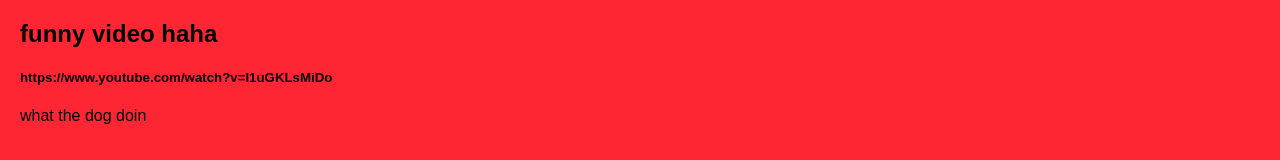
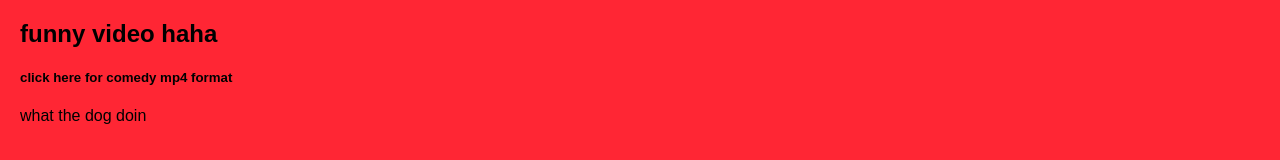
Before and after one commit to dnoyes801/dnoyes801.github.io, a plain HTML site: page index.html in a window 1280 px wide. Shown: the part 386-546 px from the top of the page. Drawn offline with Linux system fonts and the light colour scheme.

Commit message:
link gooder

```diff
--- a/index.html
+++ b/index.html
@@ -26,7 +26,7 @@
 
 <div class="main">
     <h2>funny video haha</h2>
-    <h5>https://www.youtube.com/watch?v=I1uGKLsMiDo</h5>
+    <h5 href="https://www.youtube.com/watch?v=I1uGKLsMiDo">click here for comedy mp4 format</h5>
     <p>what the dog doin</p>
 </div>
 
```
